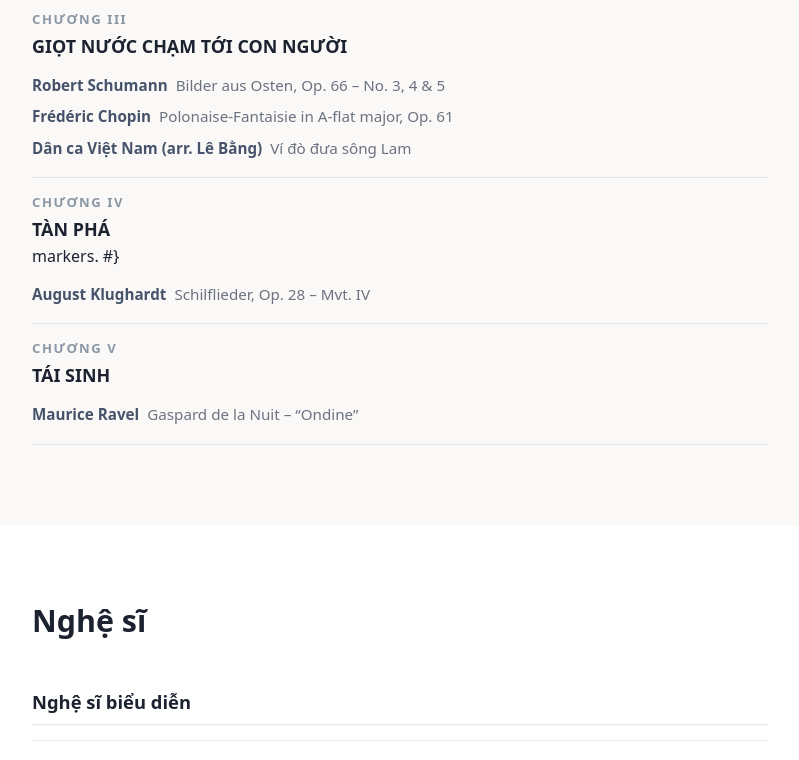
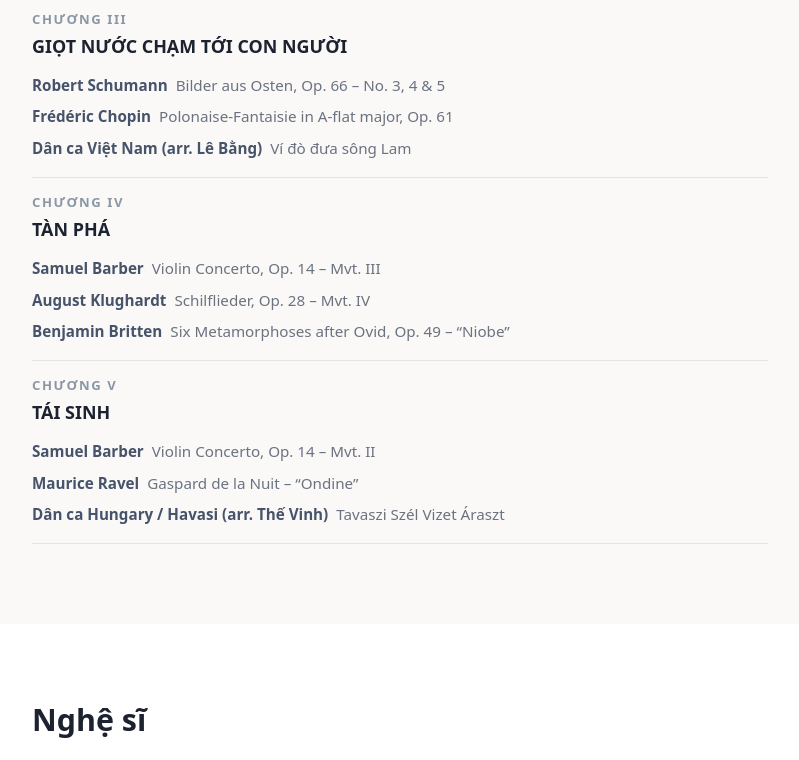
Before and after one commit to justanotherminh/nhh_website, a FastAPI app: page / in a window 1280 px wide. Shown: the part 2818-3578 px from the top of the page, without its empty margins (240-1039 px from the left). Run offline with FastAPI, Linux system fonts and the light colour scheme.

Commit message:
Restore the four withheld works now that rights are cleared
Reverts the withholding from feee192: performance rights came through, so
Barber (both movements), Britten and the Havasi arrangement go back into the
published programme in their original running order.

Drops the note on i18n's program.folk_hu warning that the key looked dead —
the Havasi line references it again.

Co-Authored-By: Claude Opus 5 <noreply@anthropic.com>

```diff
--- a/app/i18n.py
+++ b/app/i18n.py
@@ -183,9 +183,6 @@ STRINGS: dict[str, dict[str, str]] = {
     # app/artists.py — content rather than interface copy.
     "artists.title": {"vi": "Nghệ sĩ", "en": "Artists"},
     "program.folk_vn": {"vi": "Dân ca Việt Nam", "en": "Vietnamese folk song"},
-    # Currently unreferenced: the Havasi arrangement is commented out of the
-    # programme pending rights clearance. Kept so restoring that one line needs no
-    # other change — don't remove it as dead.
     "program.folk_hu": {
         "vi": "Dân ca Hungary / Havasi",
         "en": "Traditional Hungarian / Havasi",
--- a/app/templates/index.html
+++ b/app/templates/index.html
@@ -138,25 +138,19 @@
       <li>
         <span class="chapters__num">{{ t('chapter.4.num') }}</span>
         <span class="chapters__name">{{ t('chapter.4.name') }}</span>
-        {# Barber and Britten withheld pending performance-rights clearance
-           (2026-08-15). Jinja comments, not HTML ones, so the titles are stripped
-           server-side rather than left readable in the page source — the point is
-           that they aren't published yet. Restore by deleting the surrounding
-           {# and #} markers. #}
         <ul class="works">
-          {# <li><span class="work__composer">Samuel Barber</span><span class="work__title">Violin Concerto, Op. 14 – Mvt. III</span></li> #}
+          <li><span class="work__composer">Samuel Barber</span><span class="work__title">Violin Concerto, Op. 14 – Mvt. III</span></li>
           <li><span class="work__composer">August Klughardt</span><span class="work__title">Schilflieder, Op. 28 – Mvt. IV</span></li>
-          {# <li><span class="work__composer">Benjamin Britten</span><span class="work__title">Six Metamorphoses after Ovid, Op. 49 – “Niobe”</span></li> #}
+          <li><span class="work__composer">Benjamin Britten</span><span class="work__title">Six Metamorphoses after Ovid, Op. 49 – “Niobe”</span></li>
         </ul>
       </li>
       <li>
         <span class="chapters__num">{{ t('chapter.5.num') }}</span>
         <span class="chapters__name">{{ t('chapter.5.name') }}</span>
-        {# Barber and the Havasi arrangement withheld pending rights clearance. #}
         <ul class="works">
-          {# <li><span class="work__composer">Samuel Barber</span><span class="work__title">Violin Concerto, Op. 14 – Mvt. II</span></li> #}
+          <li><span class="work__composer">Samuel Barber</span><span class="work__title">Violin Concerto, Op. 14 – Mvt. II</span></li>
           <li><span class="work__composer">Maurice Ravel</span><span class="work__title">Gaspard de la Nuit – “Ondine”</span></li>
-          {# <li><span class="work__composer">{{ t('program.folk_hu') }} (arr. Thế Vinh)</span><span class="work__title">Tavaszi Szél Vizet Áraszt</span></li> #}
+          <li><span class="work__composer">{{ t('program.folk_hu') }} (arr. Thế Vinh)</span><span class="work__title">Tavaszi Szél Vizet Áraszt</span></li>
         </ul>
       </li>
     </ol>
```
